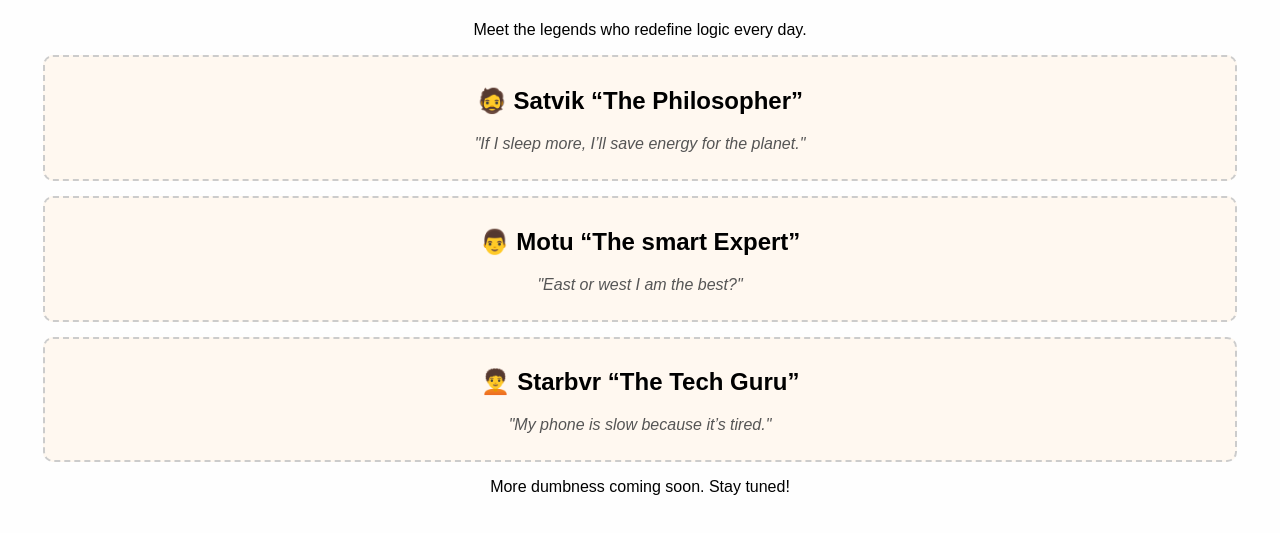
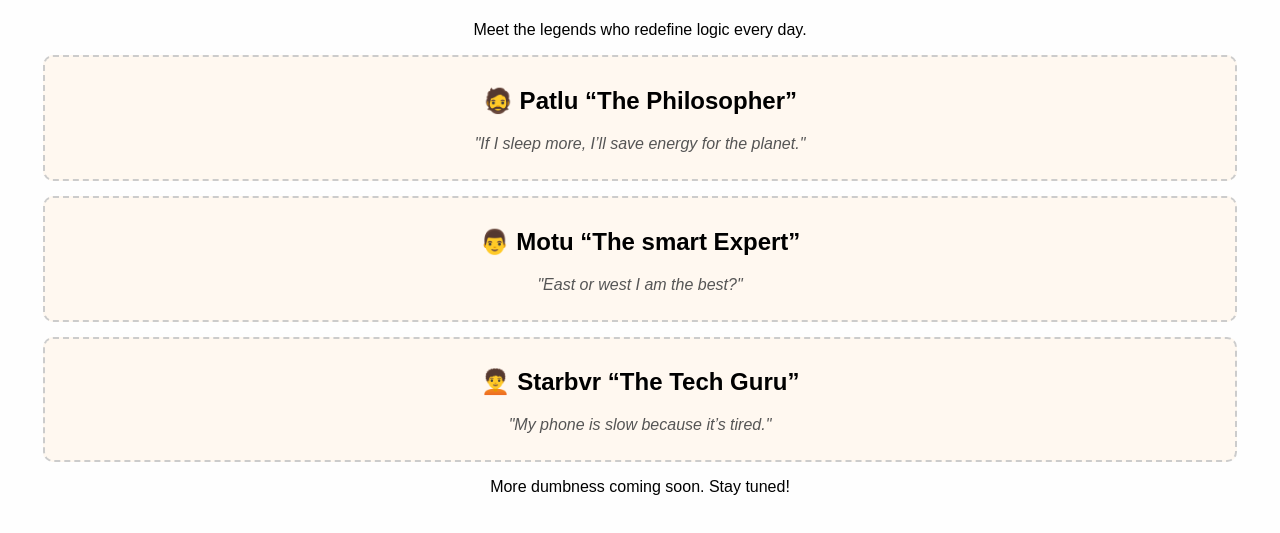
Before and after one commit to billabongtution-glitch/timepass, a plain HTML site: page index.html in a window 1280 px wide. Shown: the part 87-620 px from the top of the page. Drawn offline with Linux system fonts and the light colour scheme.

Commit message:
Update index.html

```diff
--- a/index.html
+++ b/index.html
@@ -14,7 +14,7 @@
   <p>Meet the legends who redefine logic every day.</p>
 
   <div class="friend-card">
-    <h2>🧔 Satvik “The Philosopher”</h2>
+    <h2>🧔 Patlu “The Philosopher”</h2>
     <p class="quote">"If I sleep more, I’ll save energy for the planet."</p>
   </div>
 
```
